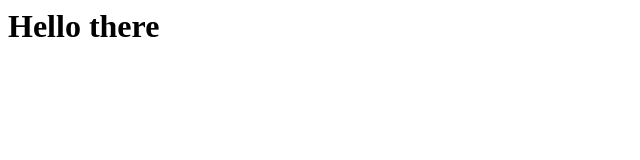
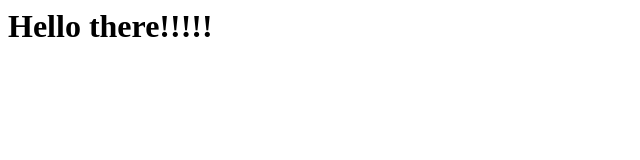
Before and after one commit to jrbanda1/My-Grocery-List-Web-App, a website: page index.html in a window 1280 px wide. Shown: the full height of the page, 0-640 px from the left. Drawn offline with Linux system fonts and the light colour scheme.

Commit message:
Added Exclamation

```diff
--- a/index.html
+++ b/index.html
@@ -1 +1 @@
-<h1> Hello there</h1>
+<h1> Hello there!!!!!</h1>
```
